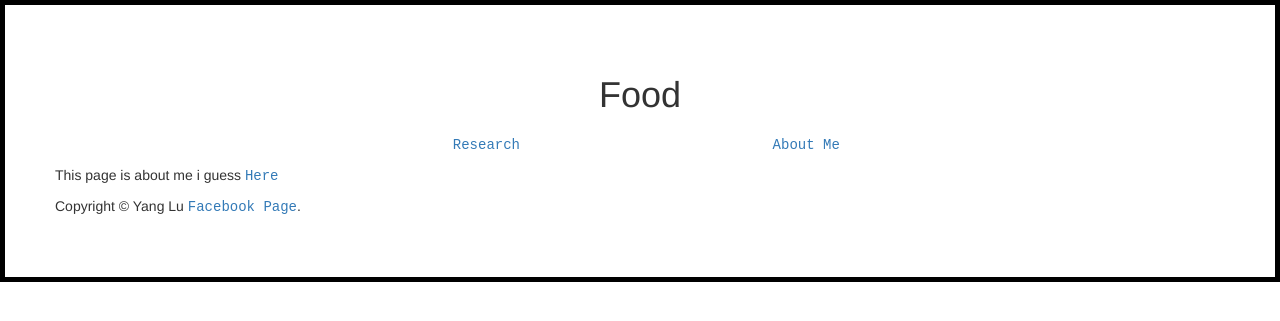
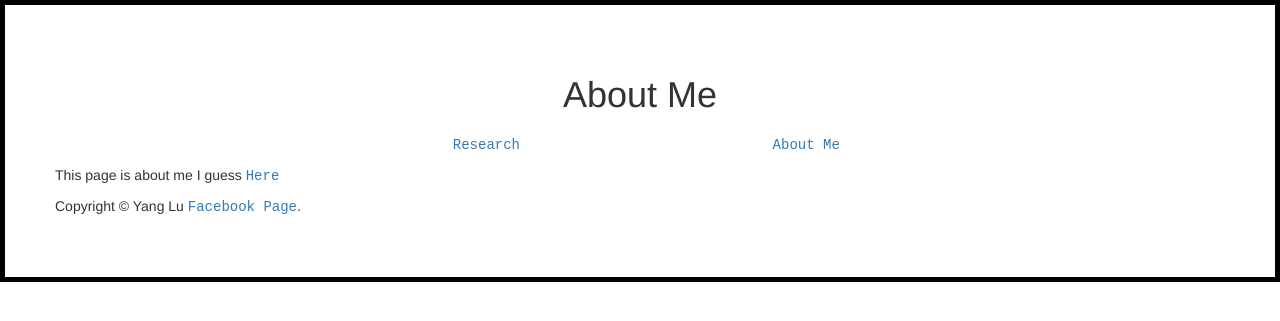
Before and after one commit to yangxlu/Portfolio, a Python web app: template templates/aboutme.html in a window 1280 px wide. Shown: the top 321 px of the page. Run offline with Jinja, Linux system fonts and the light colour scheme; the template is opened without the code that fills it, so the values that code supplies are empty; some libraries are stand-ins or nearby versions.

Commit message:
Fixed Heading

```diff
--- a/templates/aboutme.html
+++ b/templates/aboutme.html
@@ -1,8 +1,8 @@
 {%extends "templates/base.html" %}
 {% block head %}
-<h1> Food </h1>
+<h1> About Me </h1>
 {% endblock %}
 {% block content %}
 	<p>
-		This page is about me i guess <a href="http://allrecipes.com/recipe/26460/quick-and-easy-chicken-noodle-soup/">Here</a>  </p>
+		This page is about me I guess <a href="http://allrecipes.com/recipe/26460/quick-and-easy-chicken-noodle-soup/">Here</a>  </p>
 	{% endblock %}
--- a/templates/login.html
+++ b/templates/login.html
@@ -1,6 +1,6 @@
 {% extends "templates/base.html" %}
 {% block head %}
-<h1> Login </h1>
+<h1> Login Page </h1>
 {% endblock %}
 {% block content %}
 		<form action = "/login.html" method = "post">
--- a/templates/research.html
+++ b/templates/research.html
@@ -1,6 +1,6 @@
 {%extends "templates/base.html" %}
 {% block head %}
-<h1> Family </h1>
+<h1> Research </h1>
 {% endblock %}
 {% block content %}
 	<p>
```
